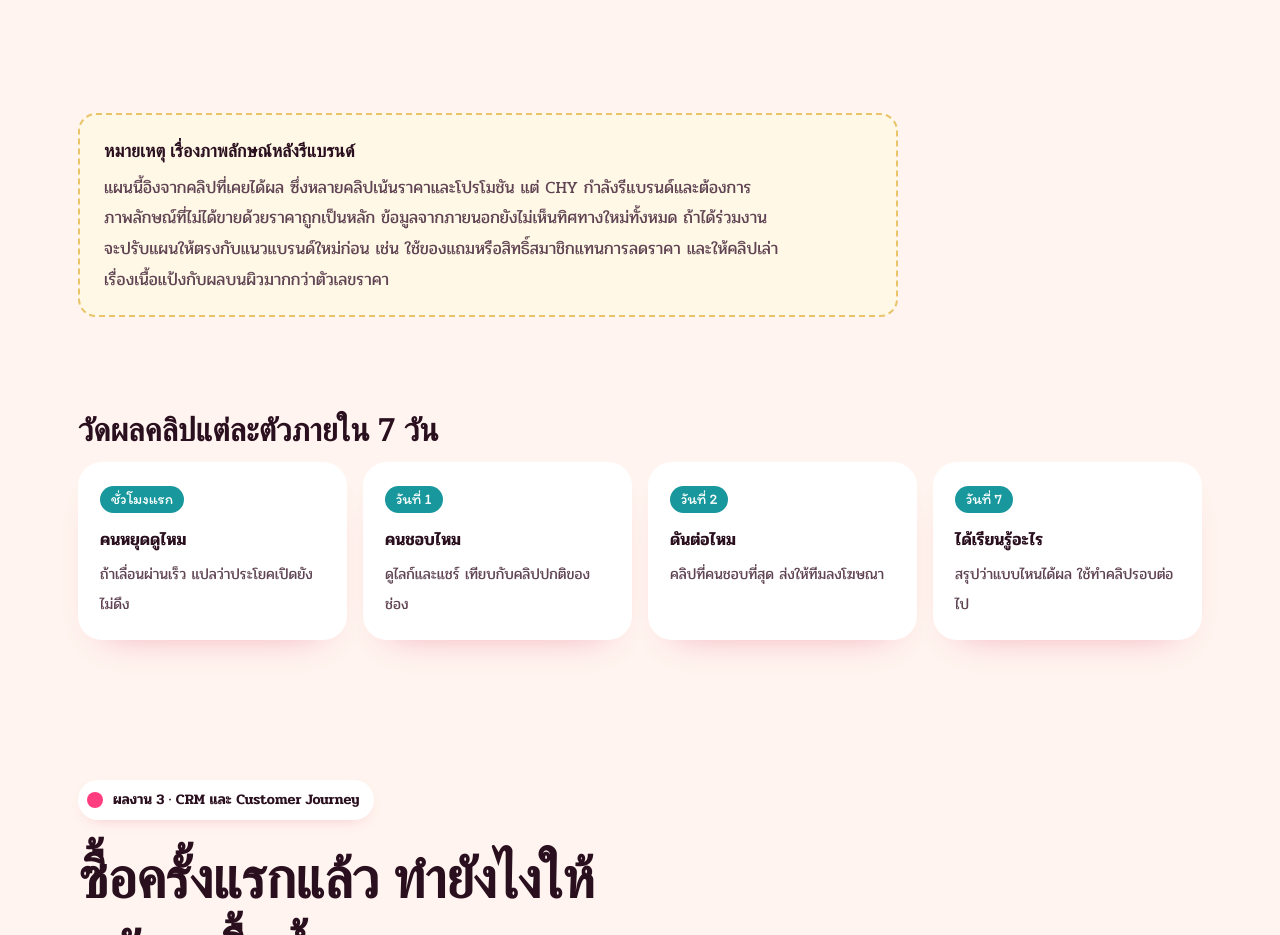
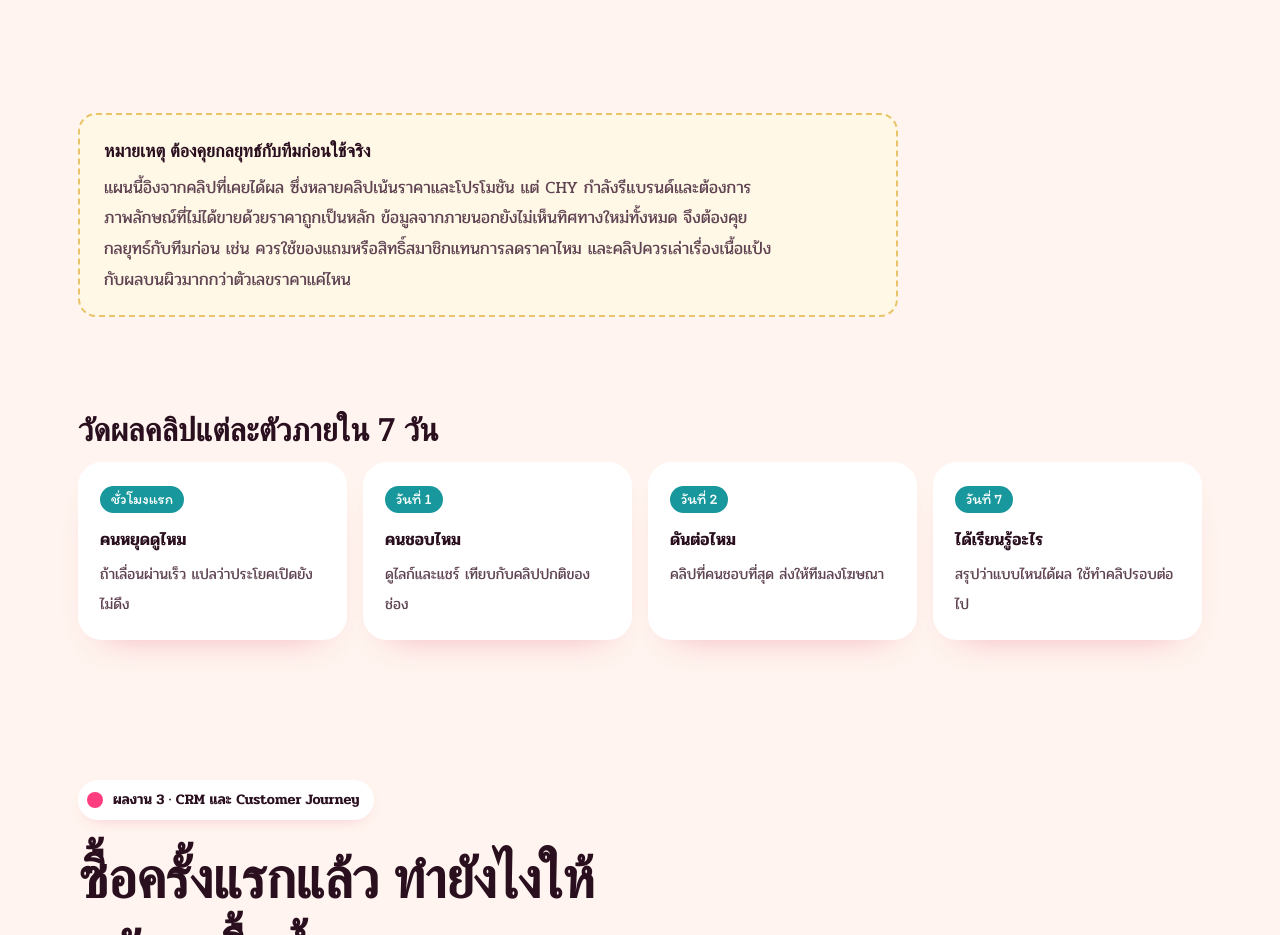
Before and after one commit to Sleepybabypp/portfolio, a plain HTML site: page index.html in a window 1280 px wide. Shown: the part 9640-10575 px from the top of the page. Drawn offline with nearby package versions, Linux system fonts and the light colour scheme; a web font is replaced by a local one.

Commit message:
Rebrand note: discuss strategy with team

```diff
--- a/index.html
+++ b/index.html
@@ -525,7 +525,7 @@ footer p{max-width:92ch}
     </div>
   </div>
   <div class="wrap" style="padding-bottom:40px">
-    <aside class="memo rv"><b>หมายเหตุ เรื่องภาพลักษณ์หลังรีแบรนด์</b><p>แผนนี้อิงจากคลิปที่เคยได้ผล ซึ่งหลายคลิปเน้นราคาและโปรโมชัน แต่ CHY กำลังรีแบรนด์และต้องการภาพลักษณ์ที่ไม่ได้ขายด้วยราคาถูกเป็นหลัก ข้อมูลจากภายนอกยังไม่เห็นทิศทางใหม่ทั้งหมด ถ้าได้ร่วมงานจะปรับแผนให้ตรงกับแนวแบรนด์ใหม่ก่อน เช่น ใช้ของแถมหรือสิทธิ์สมาชิกแทนการลดราคา และให้คลิปเล่าเรื่องเนื้อแป้งกับผลบนผิวมากกว่าตัวเลขราคา</p></aside>
+    <aside class="memo rv"><b>หมายเหตุ ต้องคุยกลยุทธ์กับทีมก่อนใช้จริง</b><p>แผนนี้อิงจากคลิปที่เคยได้ผล ซึ่งหลายคลิปเน้นราคาและโปรโมชัน แต่ CHY กำลังรีแบรนด์และต้องการภาพลักษณ์ที่ไม่ได้ขายด้วยราคาถูกเป็นหลัก ข้อมูลจากภายนอกยังไม่เห็นทิศทางใหม่ทั้งหมด จึงต้องคุยกลยุทธ์กับทีมก่อน เช่น ควรใช้ของแถมหรือสิทธิ์สมาชิกแทนการลดราคาไหม และคลิปควรเล่าเรื่องเนื้อแป้งกับผลบนผิวมากกว่าตัวเลขราคาแค่ไหน</p></aside>
     <h3 class="rv">วัดผลคลิปแต่ละตัวภายใน 7 วัน</h3>
     <ol class="measure">
       <li class="rv" style="--i:0"><em>ชั่วโมงแรก</em><b>คนหยุดดูไหม</b><span>ถ้าเลื่อนผ่านเร็ว แปลว่าประโยคเปิดยังไม่ดึง</span></li>
```
